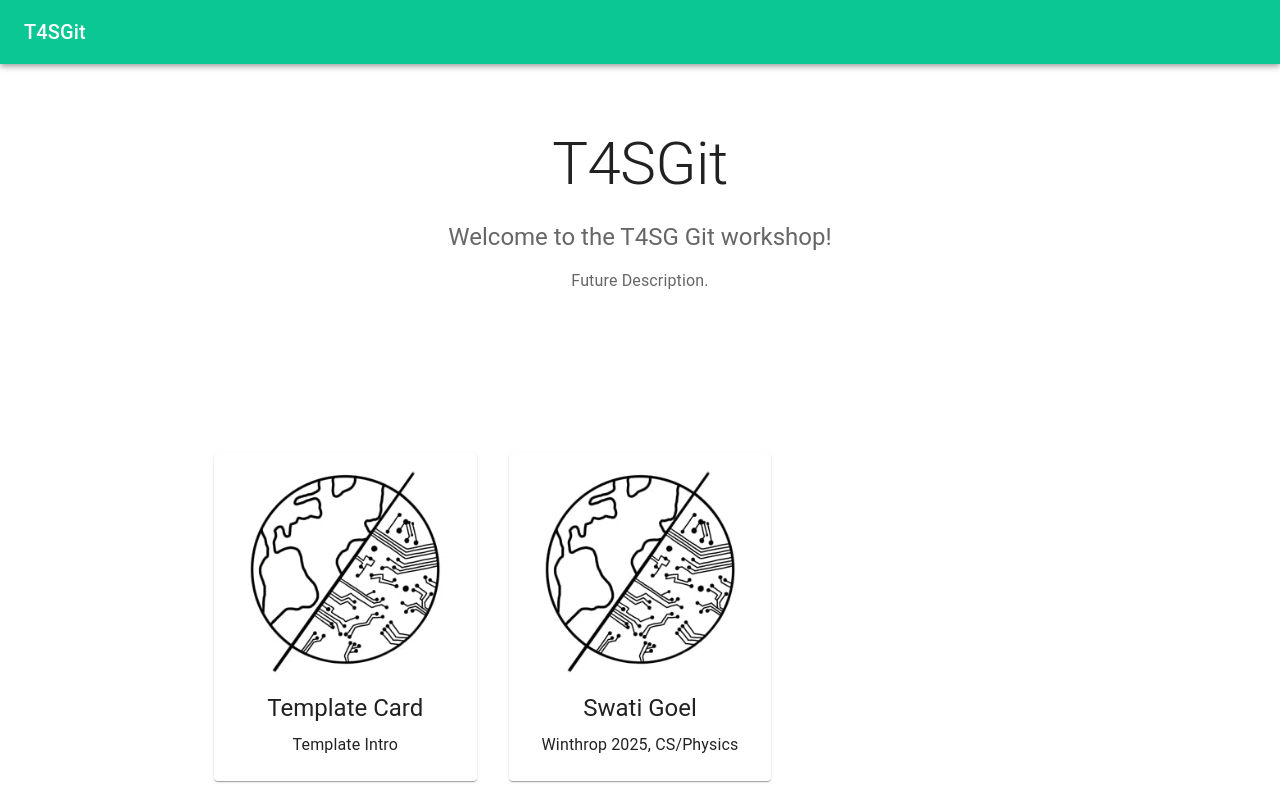
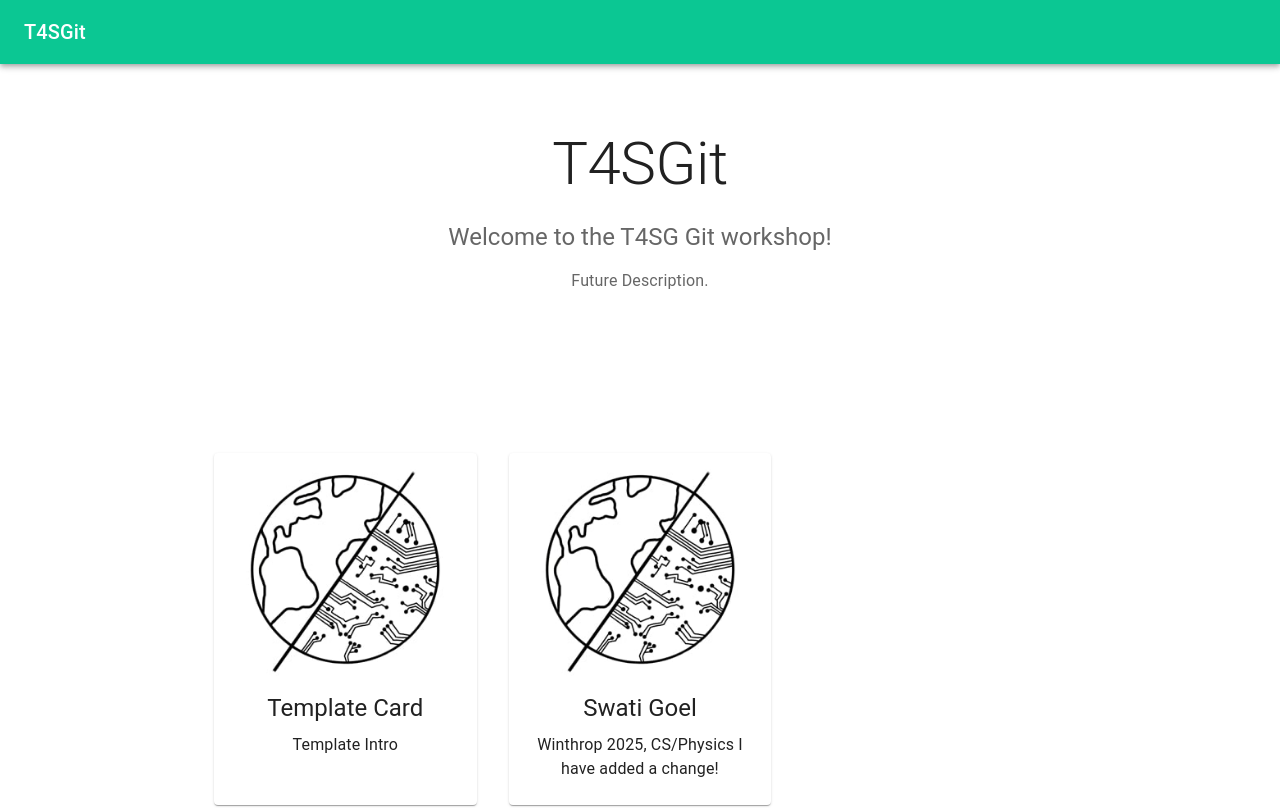
Before and after one commit to hcs-t4sg/git-workshop, a React (Vite) app: page / in a window 1280 px wide. Shown: the top 808 px of the page. Built offline with nearby package versions, Linux system fonts and the light colour scheme.

Commit message:
Jose's Change

```diff
--- a/src/SwatiCard.tsx
+++ b/src/SwatiCard.tsx
@@ -29,6 +29,7 @@ export default function CardTemplate() {
           <Typography>
             {/* Harvard intro here */}
             Winthrop 2025, CS/Physics
+            I have added a change!
           </Typography>
         </CardContent>
       </Card>
```
